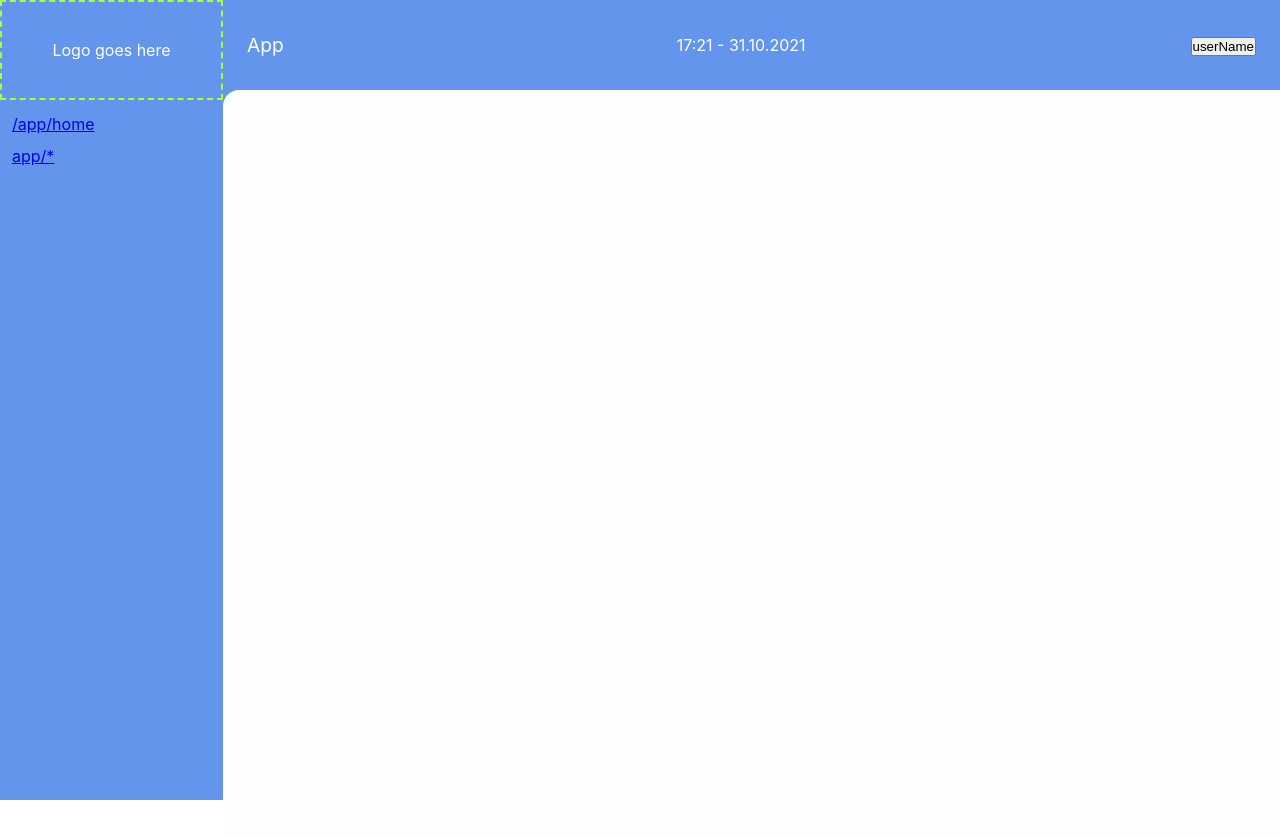
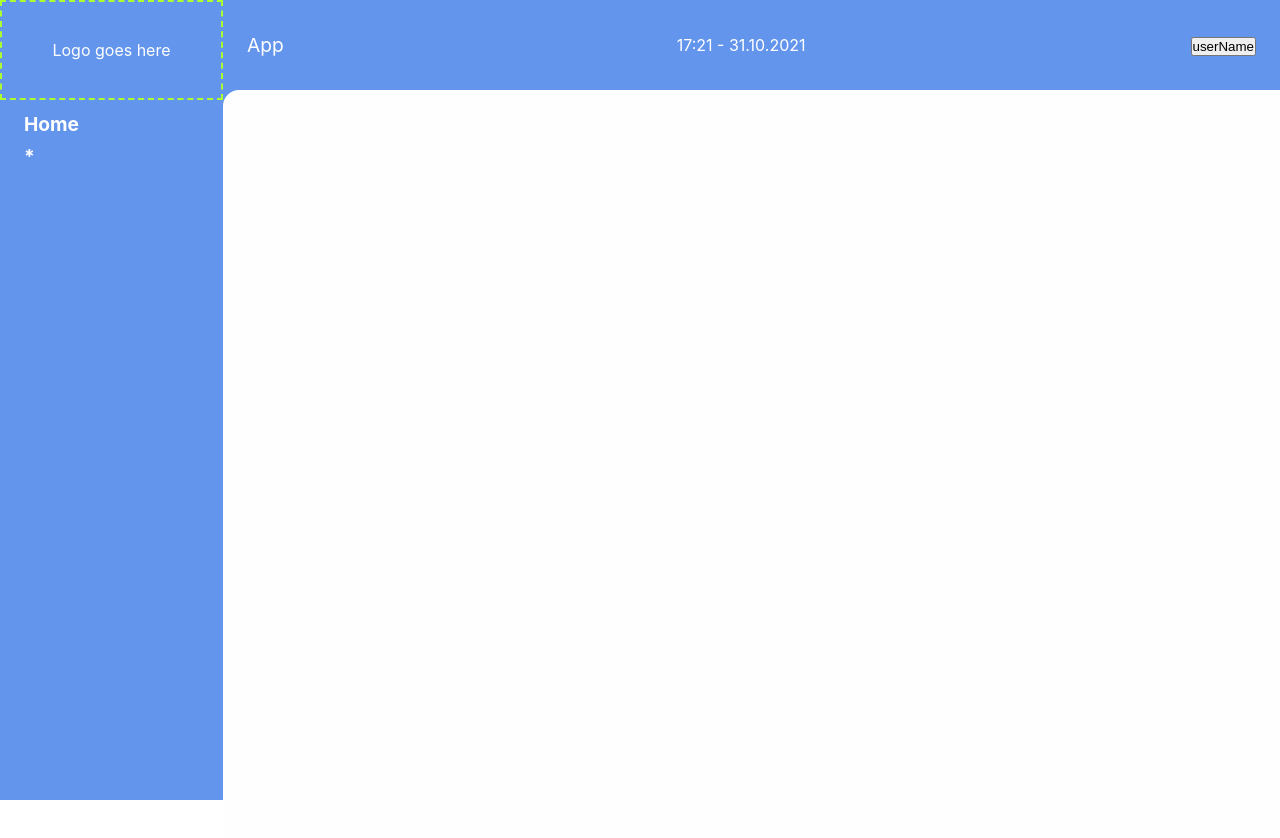
Before and after one commit to georgeiliadis91/base_dashboard, a React (Create React App) app: page /app in a window 1280 px wide. Shown: the top 838 px of the page. Built offline with nearby package versions, Linux system fonts and the light colour scheme.

Commit message:
sidebar  link added link component and helper functions

```diff
--- a/src/helpers/dataFormatters.ts
+++ b/src/helpers/dataFormatters.ts
@@ -1,6 +1,7 @@
 import routes from "../views/routes";
 
-// type route = typeof routes[0]; type this properly
+// type this properly
+// type route = typeof routes[0];
 
 export const getRouteList = (selectedRoute: string)=> {
     const givenRouteSubItem = routes.find((route) => {return route.path===selectedRoute});
--- a/src/helpers/stringFormatting.ts
+++ b/src/helpers/stringFormatting.ts
@@ -2,3 +2,8 @@
 export const capitaliseFirstLetter = (string: string) => {
     return string.charAt(0).toUpperCase() + string.slice(1);
 }
+
+// Get last part of string after "/"
+export const getLastPartOfString = (string: string,char:string) => {
+    return string.split(char).pop()  || ""
+}
--- a/src/layouts/dasboard/components/SideBar/SideBar.module.css
+++ b/src/layouts/dasboard/components/SideBar/SideBar.module.css
@@ -23,3 +23,13 @@
   justify-content: center;
   align-items: center;
 }
+
+.sidebar_menu_link{
+  color: #fff;
+  text-decoration: none;
+  font-size: 1.2rem;
+  font-weight: bold;
+  padding: 8px 12px;
+  display: flex;
+  align-items: center;
+}
--- a/src/layouts/dasboard/components/SideBar/SideBar.tsx
+++ b/src/layouts/dasboard/components/SideBar/SideBar.tsx
@@ -2,6 +2,7 @@ import React from "react";
 import styles from "./SideBar.module.css";
 import { getRouteList } from "../../../../helpers/dataFormatters";
 import { Link } from "react-router-dom";
+import { capitaliseFirstLetter, getLastPartOfString } from "../../../../helpers/stringFormatting";
 interface Props {}
 
 //dummy address list replace with real one
@@ -19,7 +20,7 @@ export const SideBar = (props: Props) => {
         {routeList.map((v, i) => {
           return (
             <li key={i} className={styles.list_item}>
-              <Link to={v}>{v}</Link>
+              <Link className={styles.sidebar_menu_link} to={v}>{capitaliseFirstLetter(getLastPartOfString(v,"/"))}</Link>
             </li>
           );
         })}
```
